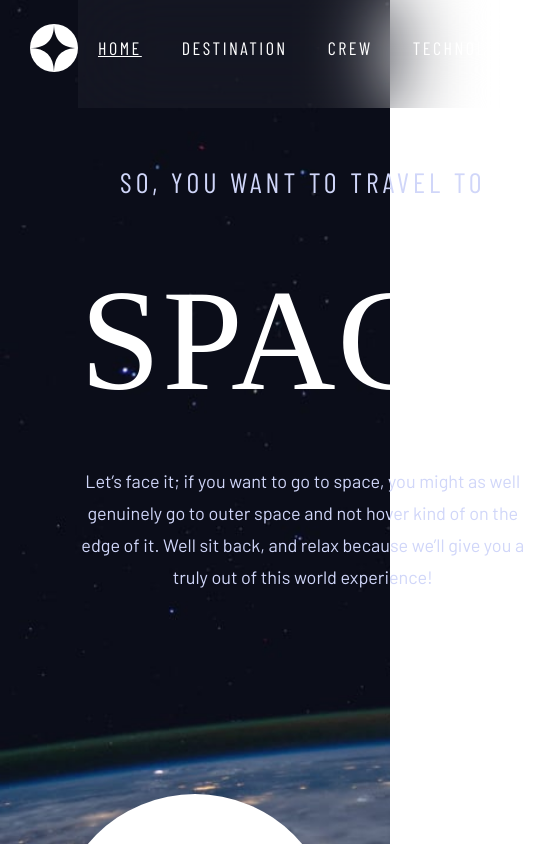
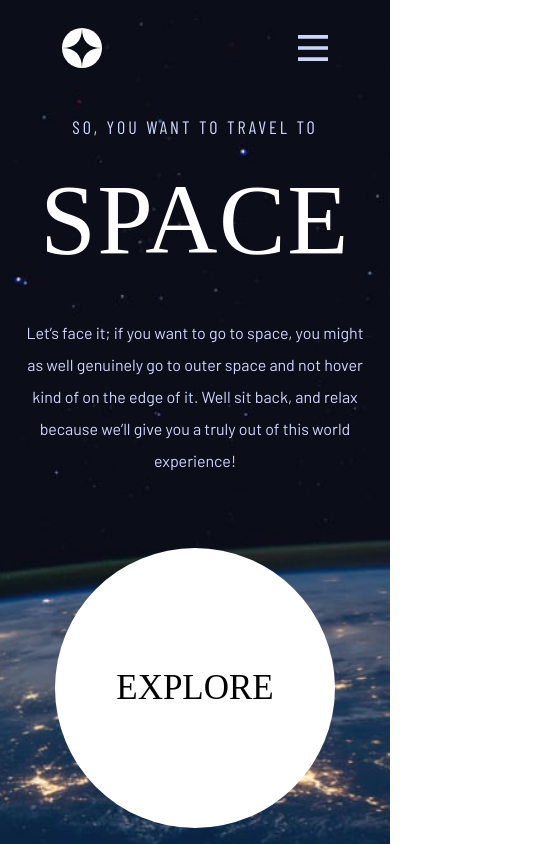
Before and after one commit to XimenaSaldarriaga/space-tourism, a React (Vite) app: page / in a window 390 px wide. Shown: the top 844 px of the page, 538 px wide, since content can reach past the window. Built offline with nearby package versions, Linux system fonts and the light colour scheme; a web font is replaced by a local one.

Commit message:
Add slidebar

```diff
--- a/src/components/destination/destination.scss
+++ b/src/components/destination/destination.scss
@@ -12,7 +12,6 @@
   .destination {
     display: flex;
     height: 100%;
-    //margin: 0px 100px 0px 100px;
     justify-content: space-around;
     padding: 4.3rem 5rem 8rem 5rem;
     gap: 35px;
@@ -133,7 +132,7 @@
 @media screen and (max-width: 850px) {
   .destinationContainer {
     background-image: url("../../data/assets/destination/background-destination-tablet.jpg");
-
+    transition: padding 0.3s ease;
   }
 
   .destination {
@@ -141,11 +140,14 @@
     align-items: center;
 
     &__article {
-      margin-bottom: 15px;
+      margin-bottom: 10px;
     }
 
     &__title {
       display: flex;
+      font-size: 18px;
+      justify-content: center;
+
     }
 
     &__article2 {
@@ -160,12 +162,15 @@
 
 
     &__name {
-      font-size: 80px;
+      font-size: 40px;
+      font-weight: 40;
+
 
     }
 
     p {
       text-align: center;
+      font-size: 16px;
     }
 
     hr {
@@ -175,7 +180,8 @@
 
     &__dates {
       display: flex;
-      gap: 4rem;
+      flex-direction: column;
+      gap: 1rem;
     }
 
     &__distance {
@@ -185,3 +191,75 @@
   }
 
 }
+
+@media screen and (max-width: 550px) {
+  .destinationContainer {
+    background-image: url("../../data/assets/destination/background-destination-mobile.jpg");
+
+  }
+
+  .destination {
+    transition: padding 0.3s ease;
+    transition: flex-direction 0.3s ease;
+    transition: height 0.3s ease;
+    flex-direction: column;
+    align-items: center;
+    padding: 10px;
+
+    &__article {
+      justify-content: space-between;
+      height: 400px;
+
+    }
+
+    &__title {
+      font-size: 18px;
+      letter-spacing: 4px;
+    }
+
+    &__image {
+      width: 300px;
+      height: 300px;
+
+    }
+
+    &__article2 {
+      width: 300px;
+      display: flex;
+      flex-direction: column;
+      justify-content: center;
+      align-items: center;
+    }
+
+
+    &__nav {
+      gap: 1rem;
+    }
+
+    &__name {
+      font-size: 60px;
+    }
+
+    p {
+      font-size: 18px;
+      line-height: 1.5rem;
+    }
+
+    &__dates {
+      gap: 1rem;
+    }
+
+    &__distance {
+      &--span {
+
+        font-size: 12px;
+      }
+
+      &--time {
+
+        font-size: 20px;
+
+      }
+    }
+  }
+}
--- a/src/components/home/home.scss
+++ b/src/components/home/home.scss
@@ -38,6 +38,7 @@
       font-family: $font-primary;
       font-size: 28px;
       letter-spacing: 4px;
+      transition: font-size 0.3s ease, letter-spacing 0.3s ease;
     }
 
     &__title {
@@ -45,6 +46,7 @@
       font-family: $font-secondary;
       font-size: 145px;
       letter-spacing: 1.5px;
+      transition: font-size 0.3s ease, letter-spacing 0.3s ease;
     }
 
     &__lets {
@@ -78,6 +80,7 @@
       display: flex;
       flex-direction: column;
 
+
       &__text {
         display: flex;
         flex-wrap: wrap;
@@ -94,3 +97,45 @@
     }
   }
 }
+
+@media screen and (max-width: 550px) {
+  .homeContainer {
+    background-image: url("../../data/assets/home/background-home-mobile.jpg");
+
+    .space {
+      display: flex;
+      flex-direction: column;
+      padding: 20px;
+
+      &__text {
+        display: flex;
+        flex-wrap: wrap;
+        text-align: center;
+        justify-content: center;
+        align-self: center;
+        width: 100%;
+      }
+      &__travel {
+        font-size: 18px;
+        letter-spacing: 3px;
+      }
+
+      &__title {
+        font-size: 100px;
+        letter-spacing: 1.5px;
+      }
+
+      &__lets {
+
+        font-size: 16px;
+        line-height: 2rem;
+        flex-wrap: wrap ;
+      }
+
+      &__explore {
+        align-self: center;
+        margin-top: 55px;
+      }
+    }
+  }
+}
--- a/src/components/navbar/Navbar.jsx
+++ b/src/components/navbar/Navbar.jsx
@@ -1,53 +1,50 @@
-import React from "react";
+import React, { useState } from "react";
 import logo from "../../data/assets/shared/logo.svg";
-import hamburgerIcon from "../../data/assets/shared/icon-hamburger.svg"
+import hamburgerIcon from "../../data/assets/shared/icon-hamburger.svg";
 import { NavLink } from "react-router-dom";
 import "./navbar.scss";
+import Sidebar from "../sidebar/Sidebar";
 
-export const Navbar = () => {
+const Navbar = () => {
+  const [showSidebar, setShowSidebar] = useState(false);
+
+  const handleToggleSidebar = () => {
+    setShowSidebar(!showSidebar);
+  };
+
   return (
     <nav className="navbar">
       <div className="navbar__left">
-        <img src={logo} alt="logo" />
+        <img src={logo} alt="logo" width={40}/>
       </div>
 
       <div className="navbar__hr">
         <hr />
       </div>
-      <div className="navbar__list">
 
-          <NavLink
-            className="navbar__item"
-            to="/"
-            activeClassName="active"
-          >
+      <div className={`navbar__list ${showSidebar ? "show" : ""}`}>
+        <NavLink className="navbar__item" to="/" activeClassName="active">
           <span className="navbar__number">00</span> HOME
         </NavLink>
 
-          <NavLink
-            className="navbar__item"
-            to="/destination"
-            activeClassName="active"
-          >
+        <NavLink className="navbar__item" to="/destination" activeClassName="active">
           <span className="navbar__number">01</span> DESTINATION
         </NavLink>
 
-          <NavLink
-            className="navbar__item"
-            to="/crew"
-            activeClassName="active"
-          >
+        <NavLink className="navbar__item" to="/crew" activeClassName="active">
           <span className="navbar__number">02</span> CREW
         </NavLink>
 
-          <NavLink
-            className="navbar__item"
-            to="/technology"
-            activeClassName="active"
-          >
+        <NavLink className="navbar__item" to="/technology" activeClassName="active">
           <span className="navbar__number">03</span> TECHNOLOGY
         </NavLink>
       </div>
+
+      <div className={`navbar__hamburger ${showSidebar ? "show" : ""}`} onClick={handleToggleSidebar}>
+        <img src={hamburgerIcon} alt="Hamburger" width={30}/>
+      </div>
+
+      <Sidebar isOpen={showSidebar} onClose={handleToggleSidebar} />
     </nav>
   );
 };
--- a/src/components/navbar/navbar.scss
+++ b/src/components/navbar/navbar.scss
@@ -1,4 +1,4 @@
-@import '../../variables.scss';
+@import "../../variables.scss";
 
 @media screen and (max-width: 1500px) {
   .navbar {
@@ -10,6 +10,10 @@
     height: 96px;
     left: 55px;
     top: 40px;
+
+    &__hamburger {
+      display: none;
+    }
 
     &__number {
       font-weight: bolder;
@@ -25,7 +29,6 @@
       text-decoration: none;
     }
 
-
     &__list {
       display: flex;
       flex-direction: row;
@@ -39,6 +42,7 @@
       height: 80px;
       background: rgba(255, 255, 255, 0.04);
       backdrop-filter: blur(40.7742px);
+      transition: padding 0.3s ease;
 
       span {
         margin-right: 10px;
@@ -74,6 +78,7 @@
       padding: 20px;
       margin-top: 0px;
       font-size: 18px;
+      transition: padding 0.3s ease;
     }
 
     &__hr {
@@ -81,3 +86,54 @@
     }
   }
 }
+
+@media screen and (max-width: 550px) {
+  .navbar {
+    justify-content: space-around;
+    align-items: center;
+    gap: 65px;
+
+    &__list {
+      display: none;
+      flex-direction: column;
+      transition: max-height 0.3s ease;
+    }
+
+    &__hamburger {
+      display: flex;
+      align-items: center;
+      cursor: pointer;
+      transition: transform 0.3s ease;
+    }
+
+    &__sidebar {
+      position: fixed;
+      left: -300px;
+      height: 100vh;
+      width: 300px;
+      background-color: #ffffff;
+      transition: transform 0.3s ease;
+    }
+
+    &.show {
+      &__list {
+        display: flex;
+
+      }
+
+      &__sidebar {
+        transform: translateX(300px);
+      }
+    }
+
+    &__hr {
+      display: none;
+    }
+
+    &__left {
+      margin-left: 0px;
+      display: flex;
+      align-items: center;
+    }
+  }
+}
--- /dev/null
+++ b/src/components/sidebar/Sidebar.jsx
@@ -0,0 +1,34 @@
+import React from "react";
+import { NavLink } from "react-router-dom";
+import "./sidebar.scss";
+import closeIcon from "../../data/assets/shared/icon-close.svg";
+
+
+const Sidebar = ({ isOpen, onClose }) => {
+  return (
+    <div className={`sidebar ${isOpen ? "open" : ""}`}>
+    <div className="sidebar__close" onClick={onClose}>
+      <img src={closeIcon} alt="Close" />
+    </div>
+      <div className="sidebar__list">
+      <NavLink className="sidebar__item" to="/" activeClassName="active">
+          <span className="sidebar__number">00</span> HOME
+        </NavLink>
+
+        <NavLink className="sidebar__item" to="/destination" activeClassName="active">
+          <span className="sidebar__number">01</span> DESTINATION
+        </NavLink>
+
+        <NavLink className="sidebar__item" to="/crew" activeClassName="active">
+          <span className="sidebar__number">02</span> CREW
+        </NavLink>
+
+        <NavLink className="sidebar__item" to="/technology" activeClassName="active">
+          <span className="sidebar__number">03</span> TECHNOLOGY
+        </NavLink>
+      </div>
+    </div>
+  );
+};
+
+export default Sidebar;
--- /dev/null
+++ b/src/components/sidebar/sidebar.scss
@@ -0,0 +1,67 @@
+@import "../../variables.scss";
+
+.sidebar {
+    position: fixed;
+    top: 0;
+    right: -300px;
+    width: 300px;
+    height: 100%;
+    backdrop-filter: blur(40.7742px);
+    background-color: rgba(255, 255, 255, 0.04);
+    z-index: 999;
+    transition: right 0.3s ease;
+
+    &.open {
+        right: 0;
+    }
+
+    &__close {
+        cursor: pointer;
+        text-align: right;
+        padding: 10px;
+    }
+
+    &__list {
+        padding: 60px;
+        display: flex;
+        flex-direction: column;
+        gap: 50px;
+        text-decoration: none;
+        margin-top: 40px;
+    }
+
+    &__item {
+        color: $color-secondary;
+        text-decoration: none;
+        font-size: 18px;
+        font-family: $font-primary;
+        cursor: pointer;
+    }
+
+    &__number {
+        font-weight: bolder;
+        margin: 10px;
+    }
+
+    &.active {
+        font-weight: bold;
+    }
+
+    .sidebar__close {
+        display: flex;
+        align-items: center;
+        justify-content: center;
+        width: 40px;
+        height: 40px;
+        cursor: pointer;
+        position: absolute;
+        top: 10px;
+        right: 30px;
+
+
+        img {
+            width: 20px;
+            height: 20px;
+        }
+    }
+}
```
Lines whose indentation alone changed are shown as unchanged.
